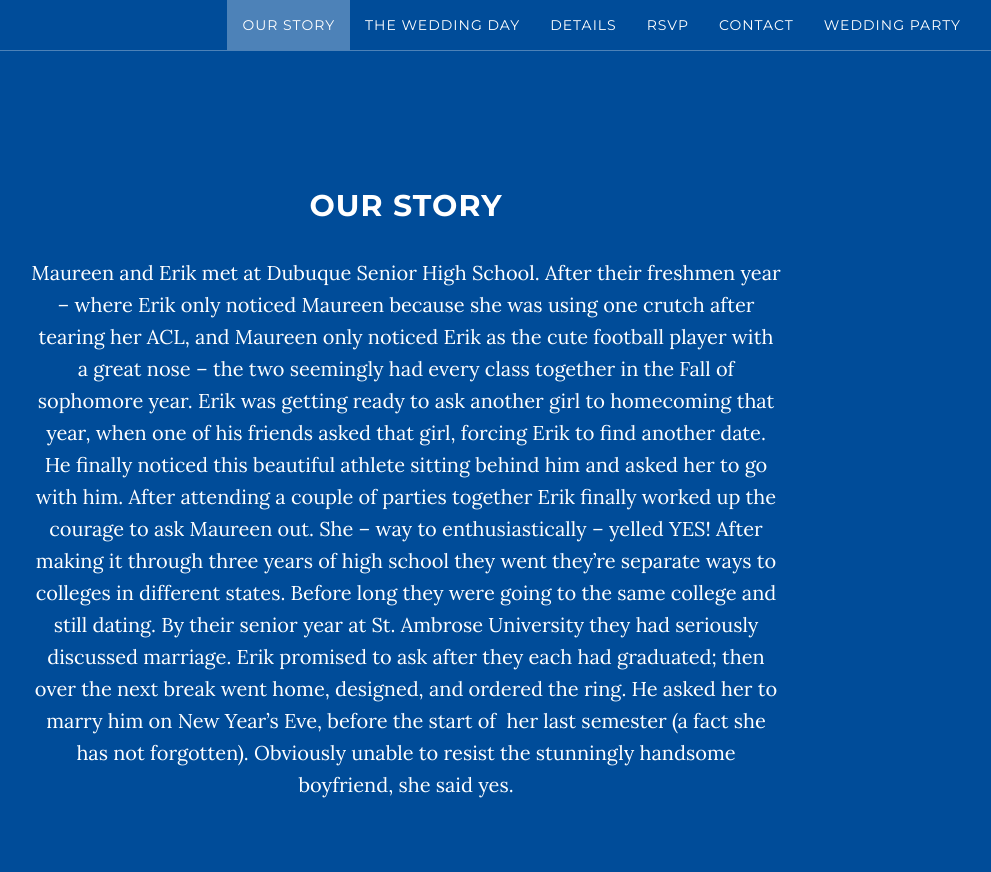
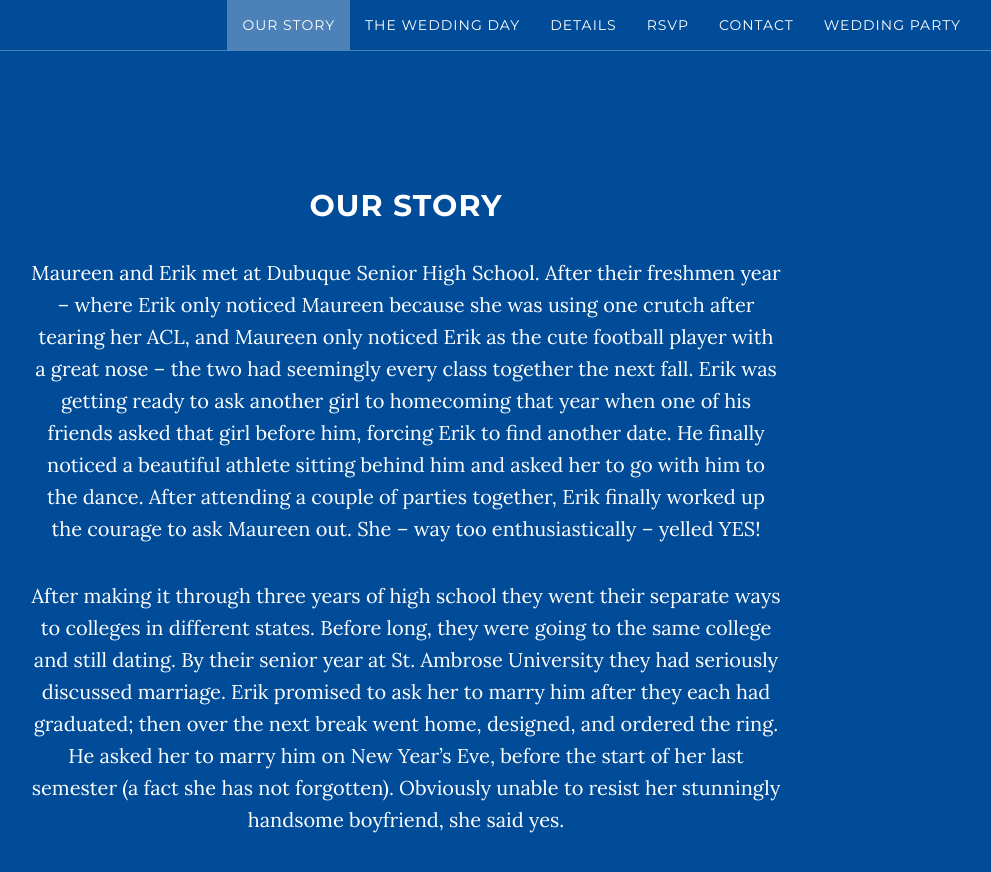
Before and after one commit to erikandmaureen/erikandmaureen.github.io, a Jekyll site: the page built from index.html, in a window 1280 px wide and 900 px high, scrolled down 911 px. Shown: the top 872 px of the window, without its empty margins (234-1225 px from the left). Built offline with Jekyll 4.4.1, drawn with Linux system fonts in a browser that asks for light colours.

Commit message:
fixed typos

```diff
--- a/_includes/ourstory.html
+++ b/_includes/ourstory.html
@@ -6,7 +6,9 @@
 
                 <p>
 
-				Maureen and Erik met at Dubuque Senior High School. After their freshmen year – where Erik only noticed Maureen because she was using one crutch after tearing her ACL, and Maureen only noticed Erik as the cute football player with a great nose – the two seemingly had every class together in the Fall of sophomore year. Erik was getting ready to ask another girl to homecoming that year, when one of his friends asked that girl, forcing Erik to find another date. He finally noticed this beautiful athlete sitting behind him and asked her to go with him. After attending a couple of parties together Erik finally worked up the courage to ask Maureen out. She – way to enthusiastically – yelled YES! After making it through three years of high school they went they’re separate ways to colleges in different states. Before long they were going to the same college and still dating. By their senior year at St. Ambrose University they had seriously discussed marriage. Erik promised to ask after they each had graduated; then over the next break went home, designed, and ordered the ring. He asked her to marry him on New Year’s Eve, before the start of  her last semester (a fact she has not forgotten). Obviously unable to resist the stunningly handsome boyfriend, she said yes.
+				Maureen and Erik met at Dubuque Senior High School. After their freshmen year – where Erik only noticed Maureen because she was using one crutch after tearing her ACL, and Maureen only noticed Erik as the cute football player with a great nose – the two had seemingly every class together the next fall. Erik was getting ready to ask another girl to homecoming that year when one of his friends asked that girl before him, forcing Erik to find another date. He finally noticed a beautiful athlete sitting behind him and asked her to go with him to the dance. After attending a couple of parties together, Erik finally worked up the courage to ask Maureen out. She – way too enthusiastically – yelled YES! </p>
+
+		<p> After making it through three years of high school they went their separate ways to colleges in different states. Before long, they were going to the same college and still dating. By their senior year at St. Ambrose University they had seriously discussed marriage. Erik promised to ask her to marry him after they each had graduated; then over the next break went home, designed, and ordered the ring. He asked her to marry him on New Year’s Eve, before the start of her last semester (a fact she has not forgotten). Obviously unable to resist her stunningly handsome boyfriend, she said yes.
 
 				</p>
 
```
